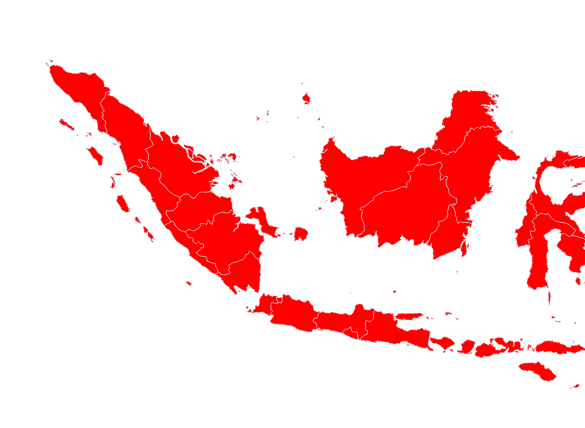
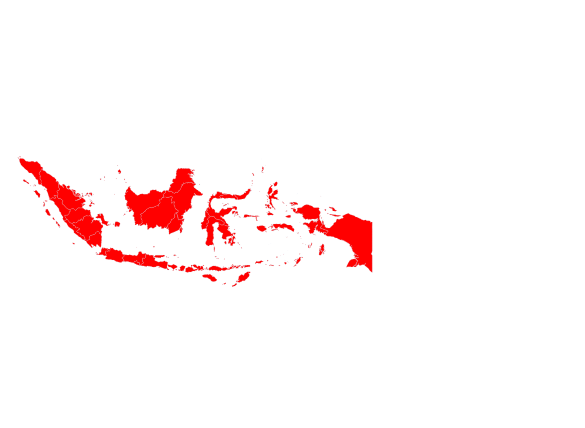
Before and after one commit to Yadija/indonesia-map, a React (Vite) app: page / in a window 390 px wide. Shown: the part 204-632 px from the top of the page, 585 px wide, since content can reach past the window. Built offline with nearby package versions, Linux system fonts and the light colour scheme.

Commit message:
⚒️build: make svg component responsive

```diff
--- a/src/components/SVGElement.tsx
+++ b/src/components/SVGElement.tsx
@@ -5,7 +5,7 @@ interface SVGElementProps {
 
 export default function SVGElement({ shapes, onPathClick }: SVGElementProps) {
   return (
-    <svg width='1000' height='350'>
+    <svg viewBox='0 0 1000 350' className='size-full'>
       {shapes.map(({ id, name, d }) => (
         <path
           key={id}
```
